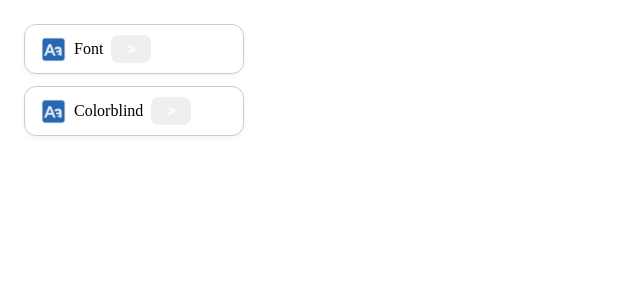
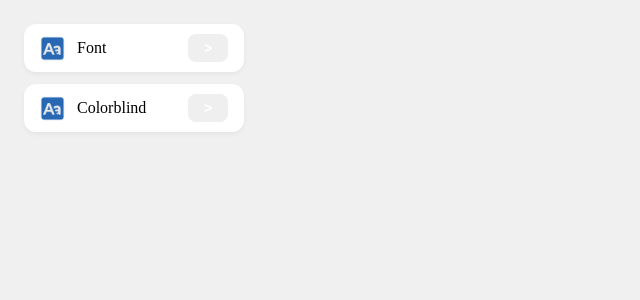
Before and after one commit to Ethan830/EmoryHacks-TeamHecker, a React (Create React App) app: page /colorblind in a window 1280 px wide. Shown: the top 300 px of the page, without its empty margins (0-640 px from the left). Built offline with nearby package versions, Linux system fonts and the light colour scheme.

Commit message:
box size

```diff
--- a/public/index.html
+++ b/public/index.html
@@ -5,7 +5,7 @@
     <meta name="viewport" content="width=device-width, initial-scale=1.0" />
     <title>Color Blind Adjuster</title>
   </head>
-  <body>
+  <body style="background-color: #e5e5e58c;">
     <noscript>You need to enable JavaScript to run this app.</noscript>
 
     <!-- React mounts the app here -->
--- a/src/components/ToggleSetting/index.css
+++ b/src/components/ToggleSetting/index.css
@@ -1,17 +1,17 @@
 .inline-container {
-  display: flex;
-  grid-template-columns: auto 1fr auto auto;
+  display: grid;
+  grid-template-columns: auto 1fr auto; /* icon+label | switch | button */
   align-items: center;
   width: 100%;
-  max-width: 500px; /* wider box */
-  padding: 10px 16px; /* less padding = shorter height */
+  max-width: 500px;
+  padding: 10px 16px;
   margin-bottom: 12px;
   background-color: #fff;
-  border: 1px solid #ccc;
+  border: 1px;
   border-radius: 12px;
   box-shadow: 0 2px 5px rgba(0, 0, 0, 0.05);
   box-sizing: border-box;
-  gap: 8px;
+  gap: 12px;
 }
 
 .inline-container span {
--- a/src/popup/App/App.css
+++ b/src/popup/App/App.css
@@ -21,7 +21,7 @@
   align-items: center;
   justify-content: center;
   font-size: calc(10px + 2vmin);
-  color: white;
+  color: rgba(255, 255, 255, 0.511);
 }
 
 .App-link {
```
